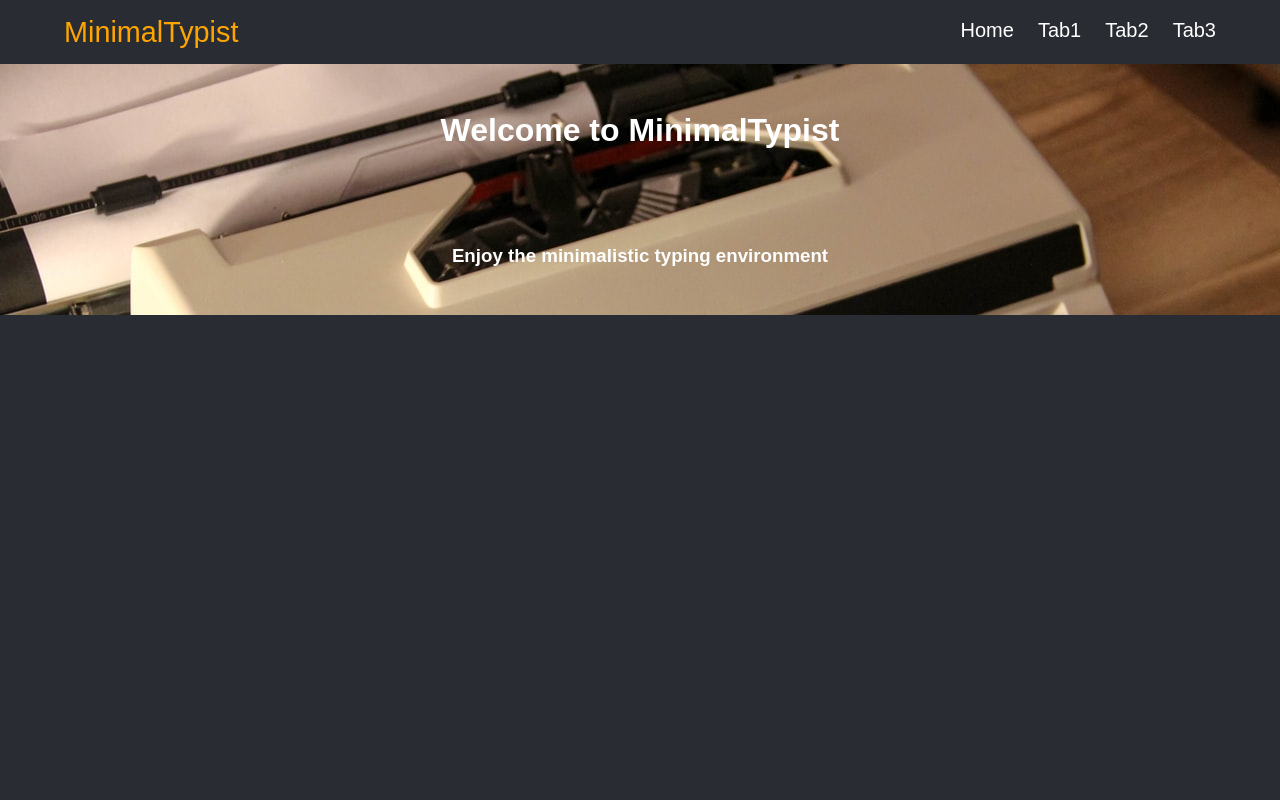
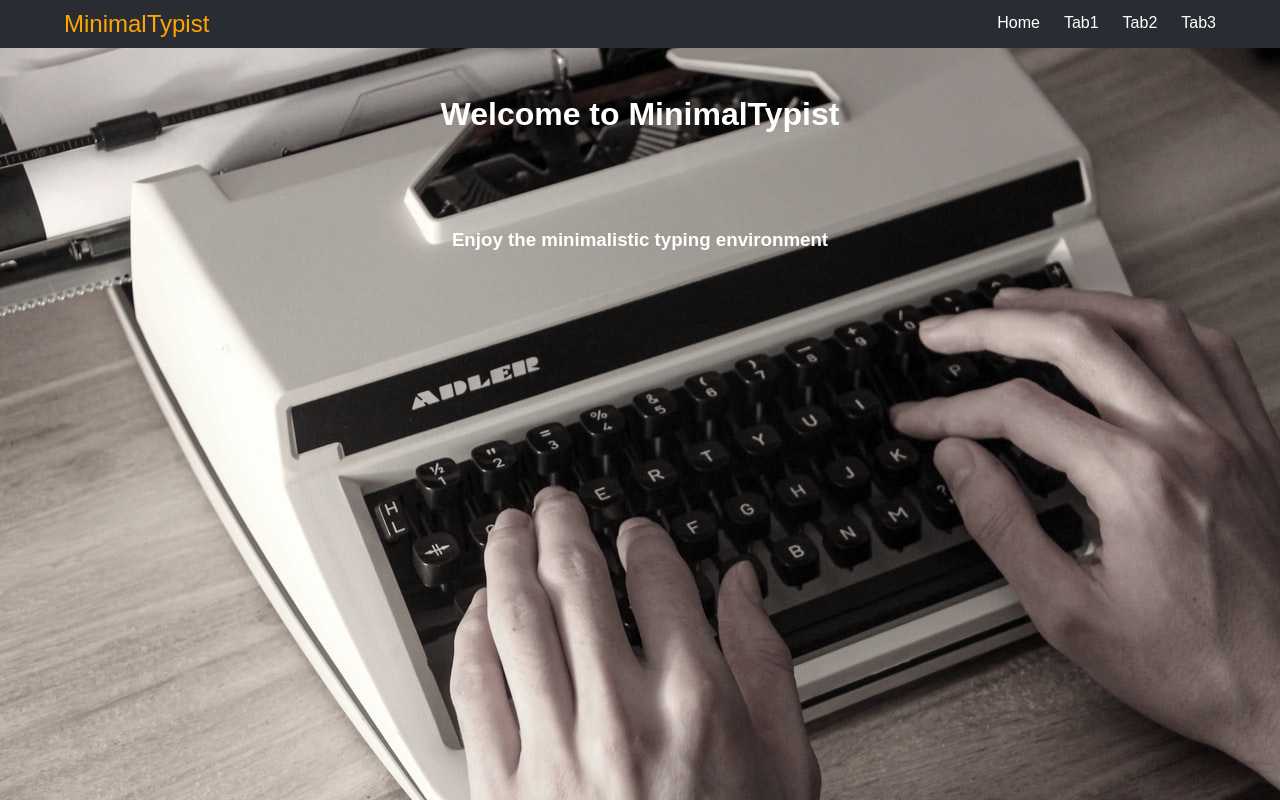
Before and after one commit to matthew8541/MinimalTypist, a React (Create React App) app: page / in a window 1280 px wide. Built offline with nearby package versions, Linux system fonts and the light colour scheme.

Commit message:
intro page styles update

```diff
--- a/src/components/NavBar.module.css
+++ b/src/components/NavBar.module.css
@@ -1,6 +1,6 @@
 .header {
   width: 100%;
-  height: 4rem;
+  height: 3rem;
   display: flex;
   padding: 0 5%;
   justify-content: space-between;
@@ -9,7 +9,7 @@
 }
 
 .logo {
-  font-size: 1.8rem;
+  font-size: 1.5rem;
   color: #FFA500;
   text-decoration: none;
 }
@@ -24,7 +24,7 @@
 
 .nav li {
   margin-left: 1.5rem;
-  font-size: 1.25rem;
+  font-size: 1rem;
 }
 
 .nav a {
--- a/src/index.css
+++ b/src/index.css
@@ -8,6 +8,11 @@ body {
   color: #fff;
   background-color: #292D33;
   min-width: 375px;
+  /* background-image: url("./images/intro.jpeg"); */
+}
+
+.intro-body {
+  background-image: url("./images/intro.jpeg");
 }
 
 .centered {
--- a/src/pages/Home.js
+++ b/src/pages/Home.js
@@ -13,6 +13,10 @@ const Home = () => {
   const timer = useSelector((state) => state.counter.timer);
   // const totalWords = useSelector((state) => state.counter.totalWords);
   const gameStatus = useSelector((state) => state.counter.gameStatus);
+
+  useEffect(() => {
+    document.body.className = "body";
+  }, [])
 
   useEffect(() => {
     console.log("home useEffect")
--- a/src/pages/Intro.js
+++ b/src/pages/Intro.js
@@ -4,7 +4,7 @@ import classes from "./Intro.module.css"
 
 const Intro = () => {
   useEffect(() => {
-    // document.body.style.backgroundColor = "#292D33"
+    document.body.className = "intro-body";
   }, [])
 
   return (
--- a/src/pages/Intro.module.css
+++ b/src/pages/Intro.module.css
@@ -3,5 +3,8 @@
     flex-direction: column;
     flex: 1;
     height: 300%;
+}
+
+/* .intro-body {
     background-image: url("../images/intro.jpeg");
-}
+} */
--- a/src/pages/NotFound.js
+++ b/src/pages/NotFound.js
@@ -1,4 +1,9 @@
+import React, { useEffect } from 'react'
+
 const NotFound = () => {
+  useEffect(() => {
+    document.body.className = "body";
+  }, [])
   return (
     <div>
       <h1 className="centered">Result are not found...</h1>
```
Also changed, not shown: src/images/intro.jpeg.
